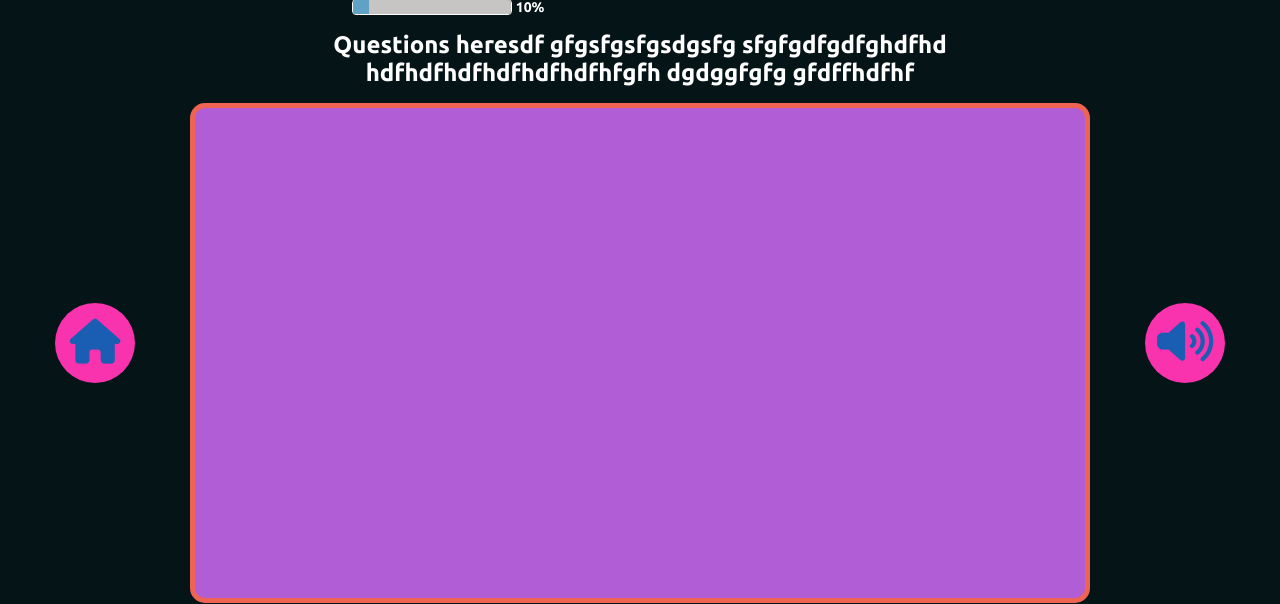
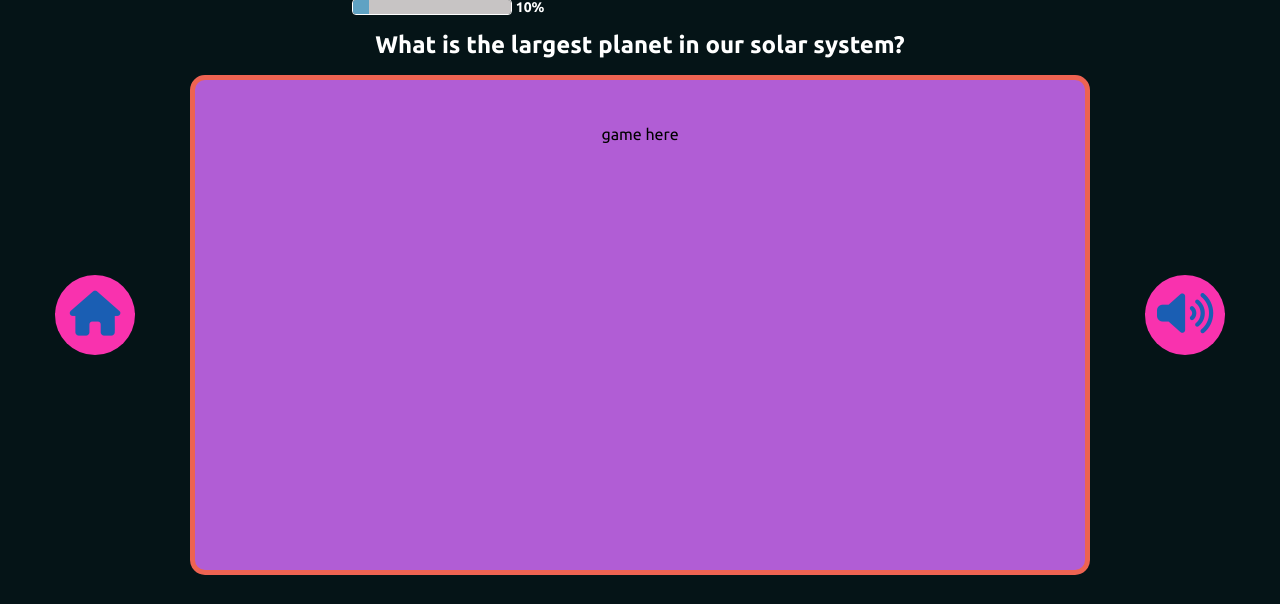
Before and after one commit to Esmael-Pinho/Second-Milestone-Project, a plain HTML site: page docs/game.html in a window 1280 px wide. Both pictures are taken after a click on the button "START". Shown: the part 196-800 px from the top of the page. Drawn offline with nearby package versions, Linux system fonts and the light colour scheme; a web font is replaced by a local one.

Commit message:
added a inner game area, and changed the vanilla javascript to only jquery as I had both and found out only either is ok

```diff
--- a/docs/assets/css/style.css
+++ b/docs/assets/css/style.css
@@ -405,6 +405,18 @@ section span:before {
     font-weight: bold;
 }
 
+#questions-container {
+    width: 65%;
+    padding: 0 1rem;
+    margin: auto;
+}
+
+#question {
+    font-family: "Ubuntu", 'Oswald', monospace;
+    padding: 1rem 2rem;
+    text-align: center;
+}
+
 #game-container {
     display: inline-flex;
     position: relative;
@@ -441,6 +453,15 @@ button {
     border: none;
 }
 
+#popping-game {
+    position: absolute;
+    top: auto;
+    left: 50px;
+    width: 800px;
+    height: 50vh;
+    /* border: 2px solid var(--White); */
+}
+
 #restart-btn-container {
     position: absolute;
     left: 47.5%;
@@ -468,18 +489,6 @@ button {
     font-size: 45px;
     color: var(--blue);
     cursor: pointer;
-}
-
-#questions-container {
-    width: 65%;
-    padding: 0 1rem;
-    margin: auto;
-}
-
-#questions {
-    font-family: "Ubuntu", 'Oswald', monospace;
-    padding: 1rem 2rem;
-    text-align: center;
 }
 
 /* ---------------   /End Game  -------------- */
--- a/docs/assets/js/game.js
+++ b/docs/assets/js/game.js
@@ -1,6 +1,24 @@
+$(document).ready(function() {
 
-document.addEventListener("DOMContentLoaded", function () {
+    let questions = [];
+    let currentQuestionIndex = 0;
 
+    // Read the JSON file
+    $.getJSON('./assets/js/questions.json', function(data) {
+    questions = data.questions;
+    showQuestion();
+    });
+
+    // Show the current question
+    function showQuestion() {
+    $('#question').text(questions[currentQuestionIndex].question);
+    }
+
+    // Handle restart button click
+    $('#restart-btn').click(function() {
+    currentQuestionIndex = (currentQuestionIndex + 1) % questions.length;
+    showQuestion();
+    });
 
 
 });
--- a/docs/assets/js/questions.json
+++ b/docs/assets/js/questions.json
@@ -1,19 +1,51 @@
-
-    [
+{
+    "questions": [
       {
-        "question": "Maria has eaten 5 apples from her initial 15, how many is left? ",
         "level": "easy",
-        "answer": "10"
+        "question": "maria has 4 apples and she has eaten 3 how many she are left?",
+        "answer": ""
       },
       {
-        "question": "Ms.Helena bought 2 extra chairs to add to her already 4 chairs collection, how many sets Helena have?",
         "level": "easy",
-        "answer": "6"
+        "question": "What is the largest planet in our solar system?",
+        "answer": ""
       },
       {
-        "question": "John now have 30 pokemon cards from his initial 100 cards, how many did he lost?",
         "level": "easy",
-        "answer": "70"
+        "question": "What is the smallest continent by land area?",
+        "answer": ""
+      },
+      {
+        "level": "medium",
+        "question": "What is the chemical symbol for gold?",
+        "answer": ""
+      },
+      {
+        "level": "medium",
+        "question": "What is the highest mountain in the world?",
+        "answer": ""
+      },
+      {
+        "level": "medium",
+        "question": "Who wrote the play 'Hamlet'?",
+        "answer": ""
+      },
+
+      {
+        "level": "hard",
+        "question": "What is the capital of Burkina Faso?",
+        "answer": ""
+      },
+      {
+        "level": "hard",
+        "question": "What is the smallest prime number?",
+        "answer": 2
+      },
+      {
+        "level": "hard",
+        "question": "Who was the first person to reach the South Pole?",
+        "answer": ""
       }
 
     ]
+  }
--- a/docs/assets/js/script.js
+++ b/docs/assets/js/script.js
@@ -1,16 +1,14 @@
 
 
-document.addEventListener("DOMContentLoaded", function () {
+$(document).ready(function() {
+
+  var toggle = false;
 
 
-
-
-  function goToLevels() {
+  // play button links to levels page
+  $("#play-button").click(function() {
     window.location.href = "levels.html";
-  }
-  let playButton = document.getElementById("play-button");
-  playButton.addEventListener("click", goToLevels); // play button links to levels page
-
+  });
 
   // creates random colors for the bubbles
   function randomColor() {
@@ -28,47 +26,38 @@ document.addEventListener("DOMContentLoaded", function () {
   }
 
   function Bubbles() {
-
-      const section = document.querySelector('section');
-      const createBubble = document.createElement('span');
+    const section = $('section');
+    const createBubble = $('<span></span>');
     var size = Math.random() * 90;
 
-      createBubble.style.background = randomColor();
-      createBubble.style.width = 40 + size + 'px';
-      createBubble.style.height = 40 + size + 'px';
-      createBubble.style.left = Math.random() * innerWidth + 'px';
-      section.appendChild(createBubble);
+    createBubble.css({
+      'background': randomColor(),
+      'width': 40 + size + 'px',
+      'height': 40 + size + 'px',
+      'left': Math.random() * innerWidth + 'px'
+    });
+
+    section.append(createBubble);
 
     setTimeout(() => {
       createBubble.remove()
     },8000)
+  }
 
-  }
   setInterval(Bubbles,100);
 
- });
 
   // links each button to game.html
- const levelButtons = document.querySelectorAll("#easy, #medium, #hard");
- levelButtons.forEach(button => {
-  button.addEventListener("click", () => {
+  $("#easy, #medium, #hard").click(function() {
     window.location.href = "game.html";
-  });
   });
 
   // links logo and game home-btn to index.html
- const homePageLink = document.querySelectorAll(".pop, .game-home-btn");
- homePageLink.forEach(homeLink => {
-   homeLink.addEventListener("click", () => {
+  $(".pop, .game-home-btn").click(function() {
     window.location.href = "index.html";
-   });
   });
 
 
-
-
-
-$(document).ready(function() {
 
 
   // shows demo video after clicking demo-button
@@ -87,6 +76,7 @@ $(document).ready(function() {
   $('#scoreboard').hide();
   $('.container').css('margin-top', '6.59rem', 'margin-bottom', '0');
 
+
   // Show the scoreboard and questions when the button is clicked, and hide start btn
   $('#restart-btn').click(function() {
       $('#scoreboard').show();
@@ -97,7 +87,6 @@ $(document).ready(function() {
 
 
   // alternates between sound on or off
-  var toggle = false;
   $(".sound-btn").click(function() {
     if (toggle) {
       $(".sound-btn").html(`<i class="fa-solid fa-volume-high"></i>`);
@@ -119,6 +108,4 @@ $(document).ready(function() {
   });
 
 
-
-
 });
--- a/docs/game.html
+++ b/docs/game.html
@@ -66,12 +66,15 @@
             </div>
 
             <div id="questions-container">
-                <h2 id="questions">
+                <h2 id="question">
                     Questions heresdf gfgsfgsfgsdgsfg sfgfgdfgdfghdfhd hdfhdfhdfhdfhdfhdfhfgfh dgdggfgfg gfdffhdfhf
                 </h2>
             </div>
 
             <div id="game-container">
+                <div id="popping-game">
+                    game here
+                </div>
                 <div class="side-container game-home-btn">
                     <button class="home-btn" aria-labelledby="Home Button"><i class="fa-solid fa-house"></i></button>
                 </div>
```
Lines whose indentation alone changed are shown as unchanged.
